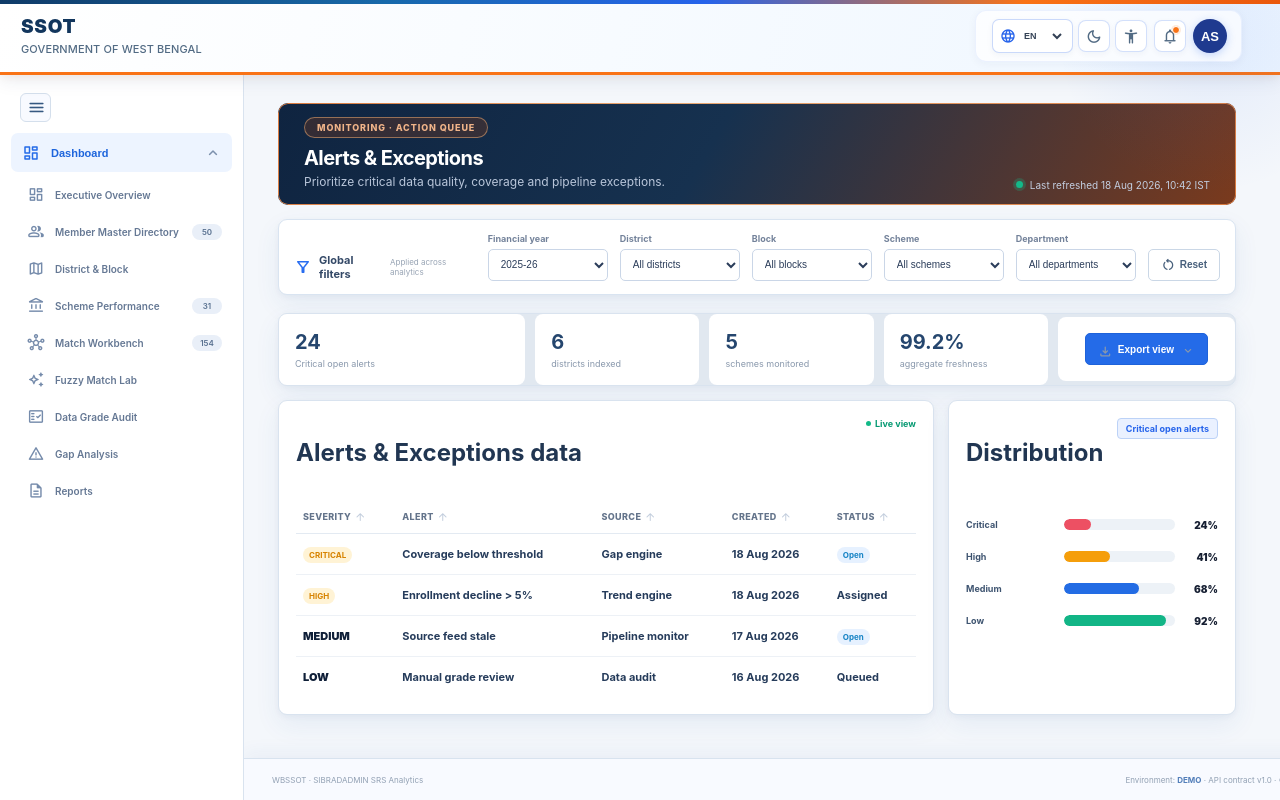
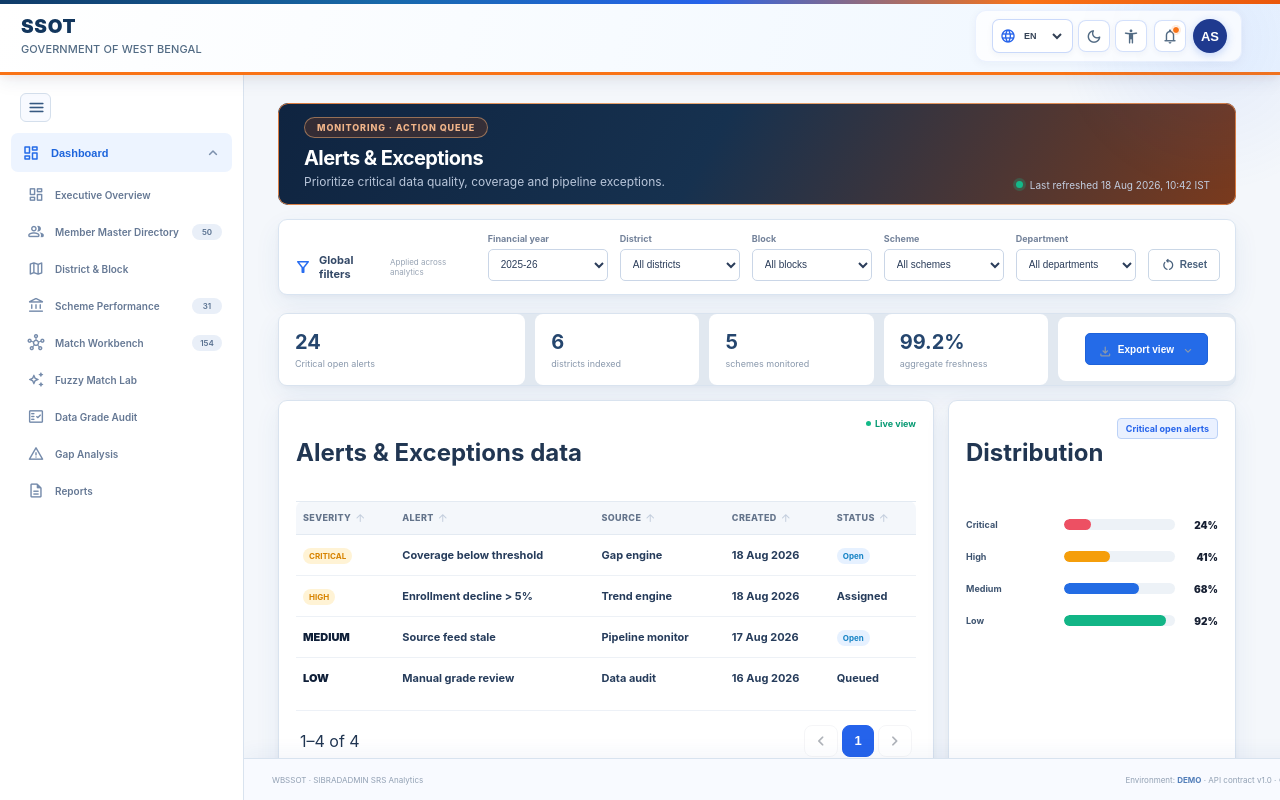
Before and after one commit to Souravforever2000/wbsrs-sibradmin-ssot-portal, an Angular app: page /alerts in a window 1280 px wide. Built offline with nearby package versions, Linux system fonts and the light colour scheme.

Commit message:
Updated scheme performance data section design

```diff
--- a/src/app/features/dashboard/pages/dashboard-overview/dashboard-overview.ts
+++ b/src/app/features/dashboard/pages/dashboard-overview/dashboard-overview.ts
@@ -23,6 +23,7 @@ import { DashboardService } from '../../services/dashboard.service';
     DashboardInsightsComponent,
     DistrictPerformanceComponent,
     StateOverviewComponent,
+
   ],
   templateUrl: './dashboard-overview.html',
   styleUrl: './dashboard-overview.css',
--- a/src/app/shared/components/operational-workspace/operational-workspace.css
+++ b/src/app/shared/components/operational-workspace/operational-workspace.css
@@ -216,12 +216,25 @@
 .table-card th {
     padding: 10px 7px;
     color: #64748b;
+    background: #f4f7fb;
     border-bottom: 1px solid #e3eaf2;
     font-size: 9px;
     font-weight: 800;
     text-align: left;
     text-transform: uppercase;
     letter-spacing: .04em;
+}
+
+.table-card thead th:first-child {
+  border-top-left-radius: 8px;
+}
+
+.table-card thead th:last-child {
+  border-top-right-radius: 8px;
+}
+
+.table-card thead tr {
+  border-top: 1px solid #e3eaf2;
 }
 
 .table-card td {
@@ -774,3 +787,98 @@ tbody tr.row-selected td:first-child {
     display: none !important;
   }
 }
+
+.bars .bar {
+  display: block;
+  height: 100%;
+  border-radius: 999px;
+  transition: width 1.1s cubic-bezier(0.22, 1, 0.36, 1);
+}
+
+/* .pagination-bar {
+  display: flex;
+  align-items: center;
+  justify-content: space-between;
+  padding: 14px 4px 4px;
+  border-top: 1px solid #edf1f7;
+  margin-top: 12px;
+}
+
+.pagination-range {
+  font-size: 13px;
+  color: #6b7280;
+}
+
+.pagination-controls {
+  display: flex;
+  align-items: center;
+  gap: 4px;
+} */
+
+.pagination-bar {
+  display: flex;
+  flex-wrap: wrap;          /* was: no wrap — lets controls drop to a new line if needed instead of squeezing the label */
+  align-items: center;
+  justify-content: space-between;
+  gap: 10px 16px;
+  padding: 14px 4px 4px;
+  border-top: 1px solid #edf1f7;
+  margin-top: 12px;
+}
+
+.pagination-range {
+  white-space: nowrap;      /* prevents "1–5 of 5" from breaking mid-phrase */
+  flex-shrink: 0;
+}
+
+.pagination-controls {
+  display: flex;
+  flex-wrap: wrap;          /* lets page-number buttons wrap to a second row on narrow widths, rather than compressing everything else */
+  align-items: center;
+  gap: 4px;
+}
+
+.page-btn {
+  min-width: 32px;
+  height: 32px;
+  border: 1px solid #e5e7eb;
+  border-radius: 8px;
+  background: #fff;
+  color: #374151;
+  font-size: 13px;
+  font-weight: 600;
+  cursor: pointer;
+  display: flex;
+  align-items: center;
+  justify-content: center;
+}
+
+.page-btn:hover:not(:disabled) {
+  background: #f9fafb;
+}
+
+.page-btn:disabled {
+  opacity: 0.4;
+  cursor: not-allowed;
+}
+
+.page-btn.active {
+  background: #2563eb;
+  border-color: #2563eb;
+  color: #fff;
+}
+
+.quality-blue {
+  color: #1d4ed8;
+  font-weight: 800;
+}
+
+.quality-orange {
+  color: #c2670a;
+  font-weight: 800;
+}
+
+.quality-black {
+  color: #172033;
+  font-weight: 800;
+}
--- a/src/app/shared/components/operational-workspace/operational-workspace.html
+++ b/src/app/shared/components/operational-workspace/operational-workspace.html
@@ -8,7 +8,6 @@
   <div><strong>{{ districtsIndexedCount() }}</strong><span>districts indexed</span></div>
   <div><strong>{{ schemesMonitoredCount() }}</strong><span>schemes monitored</span></div>
   <div><strong>99.2%</strong><span>aggregate freshness</span></div>
-  <!-- <button class="primary-button"><span class="material-symbols-rounded">download</span> Export view</button> -->
 
 <div class="export-wrap">
   <button class="primary-button" type="button" (click)="toggleExportMenu()">
@@ -150,26 +149,28 @@
           </tr>
         </thead>
 
-        <!-- <tbody>
-          @for (row of sortedRows(); track $index) {
+        <tbody>
+          @for (row of paginatedRows(); track $index) {
           <tr
             [class.row-selected]="row[1] === selectedDistrictName()"
-            [class.row-expandable]="workspaceKey() === 'schemes'"
             [class.row-expanded]="expandedScheme() === row[0]"
-            (click)="toggleSchemeRow(row[0])"
           >
             @for (cell of row; track $index) {
             <td [class.strong]="$index === 0">
-              <span [class.badge]="cell === 'CRITICAL' || cell === 'HIGH' || cell === 'Open' || cell === 'Denied'">{{ cell }}</span>
+              @if (workspaceKey() === 'schemes' && $index >= 5 && $index <= 8) {
+                <span>{{ splitQualityCell(cell).label }} · </span><span
+                  [class.quality-blue]="$index === 5"
+                  [class.quality-orange]="$index === 6"
+                  [class.quality-black]="$index === 7 || $index === 8"
+                >{{ splitQualityCell(cell).value }}</span>
+              } @else {
+                <span [class.badge]="cell === 'CRITICAL' || cell === 'HIGH' || cell === 'Open' || cell === 'Denied'">{{ cell }}</span>
+              }
             </td>
             }
             @if (workspaceKey() === 'schemes') {
             <td class="actions-col">
-              <button
-                class="view-details-btn"
-                type="button"
-                (click)="$event.stopPropagation(); toggleSchemeRow(row[0])"
-              >
+              <button class="view-details-btn" type="button" (click)="toggleSchemeRow(row[0])">
                 <span class="material-symbols-rounded">visibility</span>
                 View
               </button>
@@ -184,39 +185,29 @@
             </td>
           </tr>
           }
-        </tbody> -->
-   <tbody>
-  @for (row of sortedRows(); track $index) {
-  <tr
-    [class.row-selected]="row[1] === selectedDistrictName()"
-    [class.row-expanded]="expandedScheme() === row[0]"
-  >
-    @for (cell of row; track $index) {
-    <td [class.strong]="$index === 0">
-      <span [class.badge]="cell === 'CRITICAL' || cell === 'HIGH' || cell === 'Open' || cell === 'Denied'">{{ cell }}</span>
-    </td>
-    }
-    @if (workspaceKey() === 'schemes') {
-    <td class="actions-col">
-      <button class="view-details-btn" type="button" (click)="toggleSchemeRow(row[0])">
-        <span class="material-symbols-rounded">visibility</span>
-        View
-      </button>
-    </td>
-    }
-  </tr>
-  }
-  @if (sortedRows().length === 0) {
-  <tr>
-    <td [attr.colspan]="page.columns.length + (workspaceKey() === 'schemes' ? 1 : 0)" class="empty-state">
-      No results match the current filter.
-    </td>
-  </tr>
-  }
-</tbody>
-
+        </tbody>
       </table>
     </div>
+
+    @if (sortedRows().length > 0) {
+    <div class="pagination-bar">
+      <span class="pagination-range">{{ pageRangeLabel() }}</span>
+
+      <div class="pagination-controls">
+        <button class="page-btn" type="button" [disabled]="currentPage() === 1" (click)="prevPage()">
+          <span class="material-symbols-rounded">chevron_left</span>
+        </button>
+
+        @for (p of [].constructor(totalPages()); track $index) {
+          <button class="page-btn" [class.active]="currentPage() === $index + 1" type="button" (click)="goToPage($index + 1)">{{ $index + 1 }}</button>
+        }
+
+        <button class="page-btn" type="button" [disabled]="currentPage() === totalPages()" (click)="nextPage()">
+          <span class="material-symbols-rounded">chevron_right</span>
+        </button>
+      </div>
+    </div>
+    }
   </article>
 
   <article class="chart-card">
@@ -225,7 +216,7 @@
         <h2>Distribution</h2>
       </div><span class="chart-tag">{{ page.primaryLabel }}</span>
     </div>
-    <div class="bars">@for (bar of page.bars; track bar.label) { <div class="bar-row"><span>{{ bar.label }}</span>
+    <div class="bars">@for (bar of displayBars(); track bar.label) { <div class="bar-row"><span>{{ bar.label }}</span>
         <div><i [class]="'bar ' + bar.tone" [style.width.%]="bar.value"></i></div><b>{{ bar.value }}%</b>
       </div> }</div>
   </article>
--- a/src/app/shared/components/operational-workspace/operational-workspace.ts
+++ b/src/app/shared/components/operational-workspace/operational-workspace.ts
@@ -56,6 +56,40 @@ configs['audit'] = { ...configs['administration'], title: 'Data Grade Audit', ey
 export class OperationalWorkspacePage {
   private readonly route = inject(ActivatedRoute);
   private readonly filterState = inject(FilterStateService);
+  readonly displayBars = signal<{ label: string; value: number; tone: string }[]>([]);
+
+   readonly pageSize = signal(5);
+  readonly currentPage = signal(1);
+
+  // constructor() {
+
+  //   effect(() => {
+  //     this.workspaceKey();
+  //     this.selectedScheme();
+  //     this.expandedScheme.set(null);
+  //     this.statusFilter.set(null);
+  //     this.sortState.set(null);
+  //   });
+  // }
+
+
+
+  private readonly barLabelColumnIndex: Record<string, number> = {
+  geography: 1, // ['Rank', 'District / block', ...]
+  schemes: 0,   // ['Scheme', 'Beneficiaries', ...]
+};
+
+readonly paginatedBars = computed<{ label: string; value: number; tone: string }[]>(() => {
+  const key = this.workspaceKey();
+  const allBars = this.config().bars;
+  const labelColumn = this.barLabelColumnIndex[key];
+
+  // Tabs with no defined mapping keep showing the full bar set unfiltered.
+  if (labelColumn === undefined) return allBars;
+
+  const visibleLabels = new Set(this.paginatedRows().map((row) => row[labelColumn]));
+  return allBars.filter((bar) => visibleLabels.has(bar.label));
+});
 
  constructor() {
   // Collapse any expanded scheme drill-down and clear the table's local
@@ -67,8 +101,62 @@ export class OperationalWorkspacePage {
     this.expandedScheme.set(null);
     this.statusFilter.set(null);
     this.sortState.set(null);
+  }, { allowSignalWrites: true });
+
+  // Reset to page 1 any time the underlying row set changes shape.
+  effect(() => {
+    this.config();
+    this.sortState();
+    this.currentPage.set(1);
+  }, { allowSignalWrites: true });
+
+  // Animate the Distribution bars to match whichever rows are currently
+  // visible on the active page — fires on tab switch, filter, sort,
+  // AND pagination since paginatedBars() depends on all of them.
+  effect(() => {
+    const bars = this.paginatedBars();
+    this.displayBars.set(bars.map((bar) => ({ ...bar, value: 0 })));
+    requestAnimationFrame(() => {
+      requestAnimationFrame(() => {
+        this.displayBars.set(bars);
       });
+    });
+  }, { allowSignalWrites: true });
 }
+
+ readonly totalPages = computed(() => {
+    const total = this.sortedRows().length;
+    return Math.max(1, Math.ceil(total / this.pageSize()));
+  });
+
+  readonly paginatedRows = computed<string[][]>(() => {
+    const rows = this.sortedRows();
+    const start = (this.currentPage() - 1) * this.pageSize();
+    return rows.slice(start, start + this.pageSize());
+  });
+
+  readonly pageRangeLabel = computed<string>(() => {
+    const total = this.sortedRows().length;
+    if (total === 0) return 'No results';
+    const start = (this.currentPage() - 1) * this.pageSize() + 1;
+    const end = Math.min(start + this.pageSize() - 1, total);
+    return `${start}–${end} of ${total}`;
+  });
+
+  goToPage(page: number): void {
+    this.currentPage.set(Math.min(Math.max(1, page), this.totalPages()));
+  }
+
+  nextPage(): void {
+    this.goToPage(this.currentPage() + 1);
+  }
+
+  prevPage(): void {
+    this.goToPage(this.currentPage() - 1);
+  }
+
+
+
 
   // Growth has no home in DistrictAnalytics yet, so it stays a static
   // lookup keyed by district name until a real growth metric exists.
@@ -79,9 +167,15 @@ export class OperationalWorkspacePage {
     Malda: '-3.4%',
     Purulia: '-5.8%',
   };
+    // Splits a "Label · Value" cell into its two halves so the value can be
+  // colored differently from the label in the template.
+  splitQualityCell(cell: string): { label: string; value: string } {
+    const parts = cell.split(' · ');
+    return { label: parts[0] ?? cell, value: parts[1] ?? '' };
+  }
 
   readonly workspaceKey = computed(() => this.route.snapshot.data['workspace'] ?? 'analytics');
-
+  private readonly SCHEME_QUALITY_COLUMNS = ['Gender', 'Caste', 'Ration Type', 'Data Grade'];
   // Live rows for the District & Block table, ranked by matchRate desc.
   readonly geographyRows = computed<string[][]>(() => {
     const districts = Object.values(DISTRICT_PROFILES) as DistrictAnalytics[];
@@ -135,8 +229,12 @@ export class OperationalWorkspacePage {
     }
 
     if (this.workspaceKey() === 'schemes') {
+
       const merged: WorkspaceConfig = {
         ...base,
+
+        columns: [...base.columns, ...this.SCHEME_QUALITY_COLUMNS],
+
         rows: this.schemesRows(),
         bars: this.schemesBars(),
       };
@@ -186,6 +284,18 @@ export class OperationalWorkspacePage {
     this.statusFilter.set(status);
   }
 
+  // readonly schemesRows = computed<string[][]>(() => {
+  //   const base = configs['schemes'].rows;
+  //   const scheme = this.selectedScheme();
+  //   const status = this.statusFilter();
+
+  //   let rows = scheme ? base.filter((row) => row[0] === scheme) : base;
+  //   if (status) {
+  //     rows = rows.filter((row) => row[this.SCHEME_STATUS_COLUMN_INDEX] === status);
+  //   }
+  //   return rows;
+  // });
+
     readonly schemesRows = computed<string[][]>(() => {
     const base = configs['schemes'].rows;
     const scheme = this.selectedScheme();
@@ -195,7 +305,7 @@ export class OperationalWorkspacePage {
     if (status) {
       rows = rows.filter((row) => row[this.SCHEME_STATUS_COLUMN_INDEX] === status);
     }
-    return rows;
+    return rows.map((row) => [...row, ...this.schemeQualityCells(row[0])]);
   });
 
   readonly schemesBars = computed<{ label: string; value: number; tone: string }[]>(() => {
@@ -203,6 +313,31 @@ export class OperationalWorkspacePage {
     const scheme = this.selectedScheme();
     return scheme ? base.filter((bar) => bar.label === scheme) : base;
   });
+
+    // NEW — pulls per-scheme data-quality figures from SCHEME_AGGREGATES and
+  // formats them as extra table cells, in the same order as SCHEME_QUALITY_COLUMNS.
+   // Shows the majority value in each breakdown, since a table cell can only
+  // hold one value while each breakdown array has several. Full breakdowns
+  // remain visible in the scheme detail modal via schemeAggregate().
+  private schemeQualityCells(schemeName: string): string[] {
+    const agg = SCHEME_AGGREGATES[schemeName];
+    if (!agg) {
+      return ['N/A', 'N/A', 'N/A', 'N/A'];
+    }
+    const total = agg.totalBeneficiaries;
+
+    const topGender = [...agg.genderBreakdown].sort((a, b) => b.count - a.count)[0];
+    const topCaste = [...agg.casteBreakdown].sort((a, b) => b.count - a.count)[0];
+    const topRation = [...agg.rationCardTypeBreakdown].sort((a, b) => b.count - a.count)[0];
+    const topGrade = [...agg.dataGradeBreakdown].sort((a, b) => b.count - a.count)[0];
+
+    return [
+      `${topGender.gender ?? 'Unspecified'} · ${this.pct(topGender.count, total)}%`,
+      `${topCaste.caste ?? 'Unspecified'} · ${this.pct(topCaste.count, total)}%`,
+      `${topRation.code ?? 'Unspecified'} · ${topRation.count.toLocaleString('en-IN')}`,
+      `${topGrade.grade != null ? 'Grade ' + topGrade.grade : 'N/A'} · ${topGrade.count.toLocaleString('en-IN')}`,
+    ];
+  }
 
   // --- Sortable columns (applies to whichever table is currently shown) ---
   readonly sortState = signal<SortState | null>(null);
```
Lines whose indentation alone changed are shown as unchanged.
